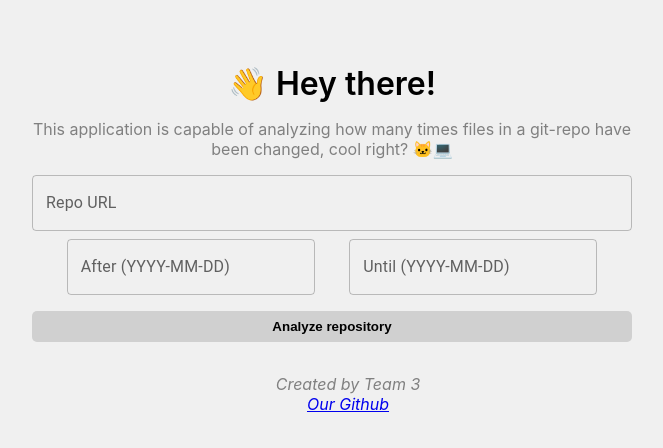
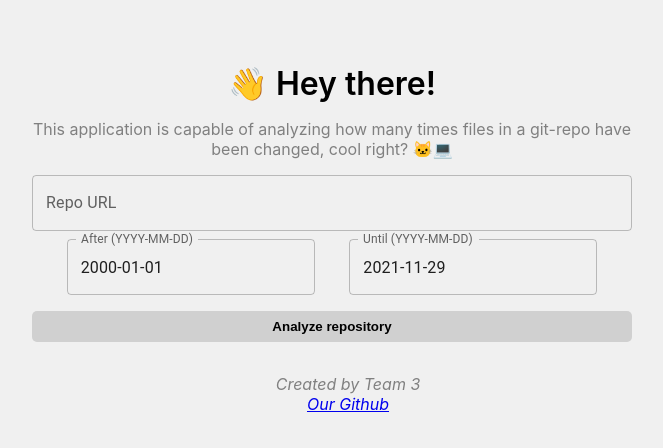
Before and after one commit to Team-3-Software-Evolution-Project/devtool-front, a React (Create React App) app: page / in a window 1280 px wide. Shown: the top 448 px of the page, without its empty margins (308-971 px from the left). Built offline with nearby package versions, Linux system fonts and the light colour scheme; no server answers.

Commit message:
now prefills after and until

```diff
--- a/src/App.js
+++ b/src/App.js
@@ -86,6 +86,16 @@ const App = () => {
     </div>
   );
 
+  const getCurrentDate = () => {
+    const today = new Date();
+
+    const year = today.getFullYear();
+    const month = today.getMonth() + 1;
+    const date = today.getDate() < 10 ? "0" + today.getDate() : today.getDate();
+
+    return year + "-" + month + "-" + date;
+  };
+
   // Doing this to wake up Heroku instance if it is sleeping (not used within 30 minutes)
   const pingAPI = () => {
     fetch(API_URL);
@@ -134,6 +144,7 @@ const App = () => {
                 label="After (YYYY-MM-DD)"
                 variant="outlined"
                 color="secondary"
+                value="2000-01-01"
                 onChange={(event) => setRepoAfter(event.target.value)}
               />
               <TextField
@@ -141,6 +152,7 @@ const App = () => {
                 label="Until (YYYY-MM-DD)"
                 variant="outlined"
                 color="secondary"
+                value={getCurrentDate()}
                 onChange={(event) => setRepoUntil(event.target.value)}
               />
             </div>
```
